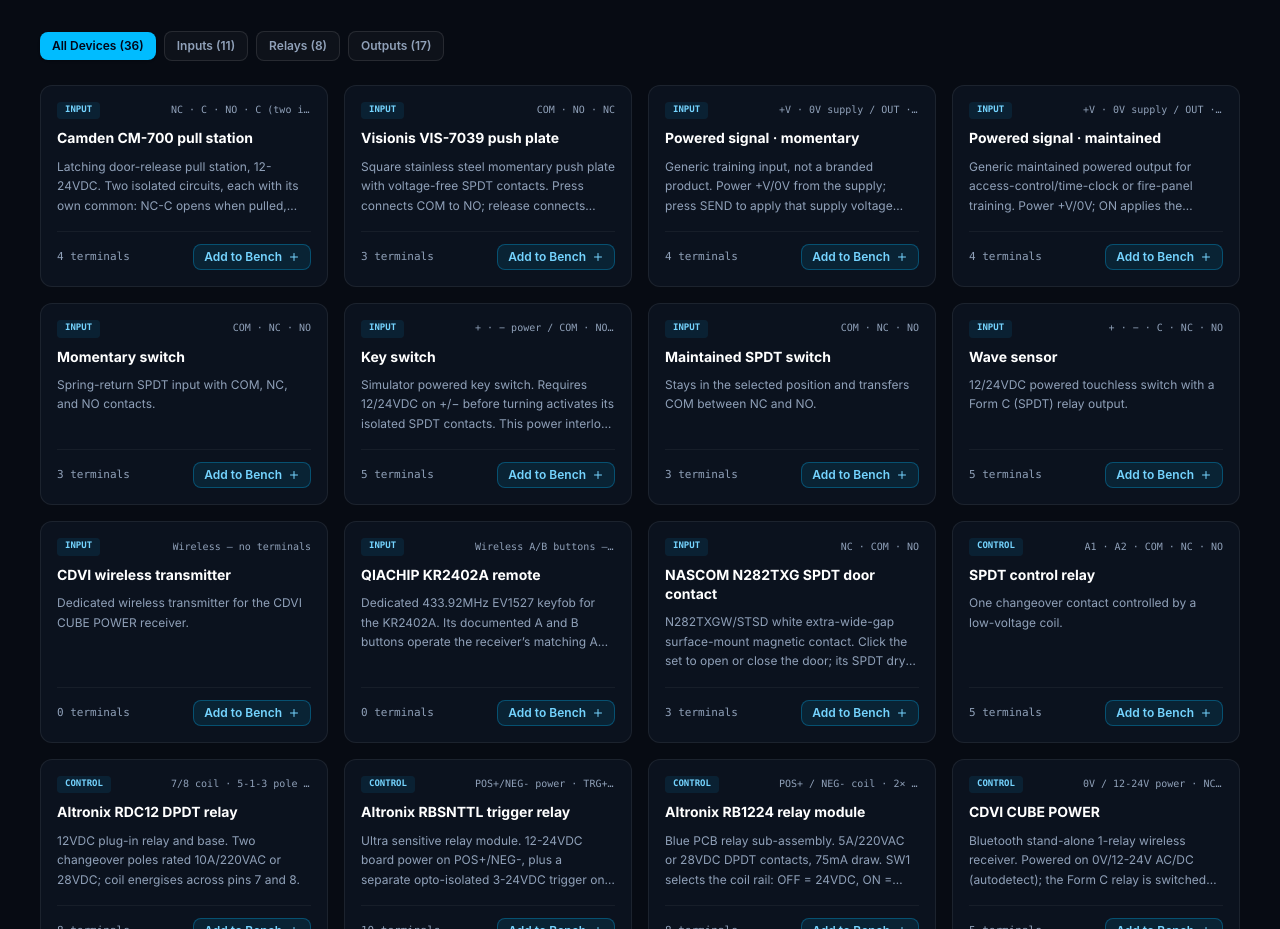
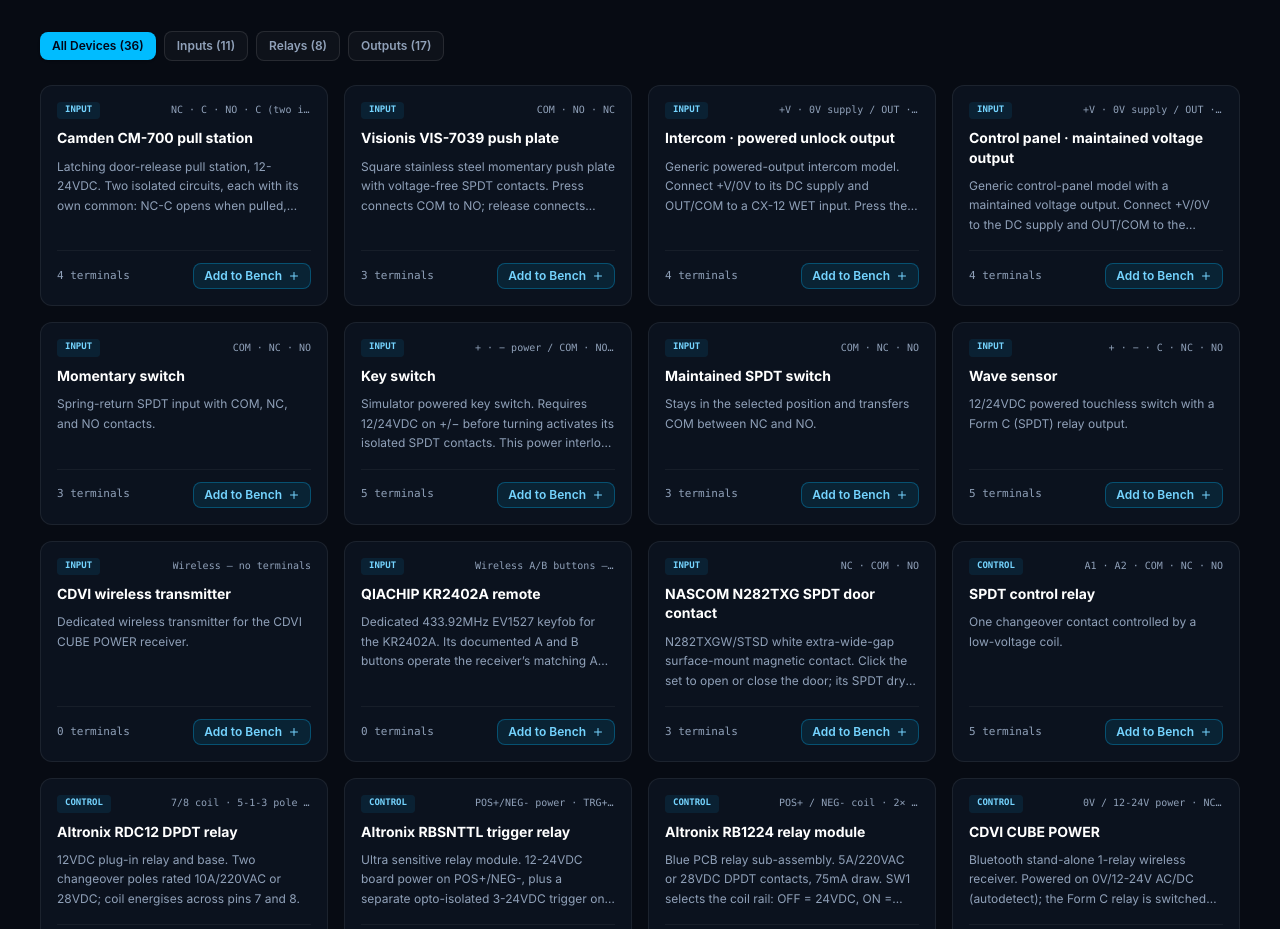
Before and after one commit to arjungautam1/NONC, a React (Vite) app: page / in a window 1280 px wide. Shown: the part 1930-2859 px from the top of the page. Built offline with nearby package versions, Linux system fonts and the light colour scheme.

Commit message:
Present powered inputs as intercom and control-panel devices

```diff
--- a/src/components/game/components/PoweredSignal.tsx
+++ b/src/components/game/components/PoweredSignal.tsx
@@ -2,7 +2,7 @@ import React from 'react';
 import type { CircuitComponent } from '../../../types/game';
 import { useGameStore } from '../../../store/useGameStore';
 
-/** Generic panel-output teaching device; OUT is switched supply voltage, not a dry relay. */
+/** Generic intercom/control-panel model with a switched voltage output. */
 export const PoweredSignal: React.FC<{ component: CircuitComponent }> = ({ component }) => {
   const maintained = component.state.signalMode === 'maintained';
   const active = Boolean(component.state.powered && (maintained ? component.state.toggled : component.state.pressed));
@@ -16,18 +16,25 @@ export const PoweredSignal: React.FC<{ component: CircuitComponent }> = ({ compo
     }
   };
   return <g className="select-none">
-    <rect x="-50" y="-45" width="100" height="90" rx="9" fill="#102d3a" stroke="#638fa0" strokeWidth="2" />
-    <text x="0" y="-24" textAnchor="middle" fontSize="10" fontWeight="800" fill="#a5e5ff">WET OUTPUT</text>
+    <rect x="-50" y="-45" width="100" height="90" rx="4" fill="#d4d8dc" stroke="#64748b" strokeWidth="2" />
+    <text x="0" y="-32" textAnchor="middle" fontSize="8" fontWeight="800" fill="#1e293b">{maintained ? 'CONTROL PANEL' : 'INTERCOM'}</text>
+    {/* Speaker grille on the indoor intercom; panel status LEDs on maintained outputs. */}
+    {maintained ? <g pointerEvents="none">
+      <circle cx="-20" cy="-22" r="3" fill={component.state.powered ? '#16a34a' : '#475569'} />
+      <text x="-13" y="-19" fontSize="6" fill="#334155">DC POWER</text>
+    </g> : <g pointerEvents="none" stroke="#64748b" strokeWidth="2" strokeLinecap="round">
+      {[-27, -23, -19].map(y => <line key={y} x1="-23" x2="23" y1={y} y2={y} />)}
+    </g>}
     <g className="device-control cursor-pointer" role="button" tabIndex={0}
-      aria-label={maintained ? `Switch ${component.label} ${component.state.toggled ? 'off' : 'on'}` : `Send ${component.label}`}
+      aria-label={maintained ? `Switch ${component.label} ${component.state.toggled ? 'off' : 'on'}` : `Unlock using ${component.label}`}
       aria-disabled={!component.state.powered}
       onPointerDown={event => event.stopPropagation()}
       onClick={event => { event.stopPropagation(); operate(); }}
       onKeyDown={event => { if (event.key === 'Enter' || event.key === ' ') { event.preventDefault(); event.stopPropagation(); operate(); } }}>
       <rect x="-34" y="-12" width="68" height="32" rx="6" fill={active ? '#059669' : '#253949'} stroke={active ? '#6ee7b7' : '#94a3b8'}/>
-      <text x="0" y="9" textAnchor="middle" fontSize="13" fontWeight="800" fill="white">{maintained ? (component.state.toggled ? 'ON' : 'OFF') : 'SEND'}</text>
+      <text x="0" y="9" textAnchor="middle" fontSize="10" fontWeight="800" fill="white">{maintained ? (component.state.toggled ? 'CLEAR' : 'ENABLE') : 'UNLOCK'}</text>
     </g>
-    <text x="0" y="34" textAnchor="middle" fontSize="8" fill={component.state.powered ? '#6ee7b7' : '#cbd5e1'}>{component.state.powered ? 'POWER READY' : 'CONNECT +V / 0V'}</text>
+    <text x="0" y="34" textAnchor="middle" fontSize="8" fill={active ? '#166534' : '#334155'}>{!component.state.powered ? 'NO DC POWER' : active ? 'OUTPUT ACTIVE' : 'STANDBY'}</text>
     {component.terminals.map(t => <g key={t.id} transform={`translate(${t.x},${t.y})`}>
       <circle r="7" fill="#18232d" stroke="#94a3b8"/><circle r="3" fill={(t.id === 'out' && active) || (t.id === 'pos' && component.state.powered) ? '#ef4444' : '#64748b'}/>
     </g>)}
--- a/src/customLab/componentCatalog.ts
+++ b/src/customLab/componentCatalog.ts
@@ -81,11 +81,11 @@ export const customLabOptions: CustomLabOption[] = [
     }
   },
   {
-    id: 'powered_request_momentary', category: 'input', name: 'Powered signal · momentary', signalKind: 'wet',
-    description: 'Generic training input, not a branded product. Power +V/0V from the supply; press SEND to apply that supply voltage across OUT/COM. Connect OUT/COM to a CX-12 WET pair.',
+    id: 'powered_request_momentary', category: 'input', name: 'Intercom · powered unlock output', signalKind: 'wet',
+    description: 'Generic powered-output intercom model. Connect +V/0V to its DC supply and OUT/COM to a CX-12 WET input. Press the door-release key to send an unlock request. For an intercom with a dry relay, use COM/NO contacts instead.',
     terminalSummary: '+V · 0V supply / OUT · COM powered output',
     template: {
-      type: 'powered_signal', label: 'Powered request',
+      type: 'powered_signal', label: 'Powered-output intercom',
       terminals: [
         { id: 'pos', name: '+V', type: 'pos', x: -30, y: -58 },
         { id: 'neg', name: '0V', type: 'neg', x: 30, y: -58 },
@@ -95,11 +95,11 @@ export const customLabOptions: CustomLabOption[] = [
     }
   },
   {
-    id: 'powered_request_maintained', category: 'input', name: 'Powered signal · maintained', signalKind: 'wet',
-    description: 'Generic maintained powered output for access-control/time-clock or fire-panel training. Power +V/0V; ON applies the supply voltage across OUT/COM until switched OFF.',
+    id: 'powered_request_maintained', category: 'input', name: 'Control panel · maintained voltage output', signalKind: 'wet',
+    description: 'Generic control-panel model with a maintained voltage output. Connect +V/0V to the DC supply and OUT/COM to the controller WET input. Enable or clear the simulated panel request. This models a voltage output, not a dry relay or reader data connection.',
     terminalSummary: '+V · 0V supply / OUT · COM powered output',
     template: {
-      type: 'powered_signal', label: 'Maintained powered signal',
+      type: 'powered_signal', label: 'Control panel voltage output',
       terminals: [
         { id: 'pos', name: '+V', type: 'pos', x: -30, y: -58 },
         { id: 'neg', name: '0V', type: 'neg', x: 30, y: -58 },
```
